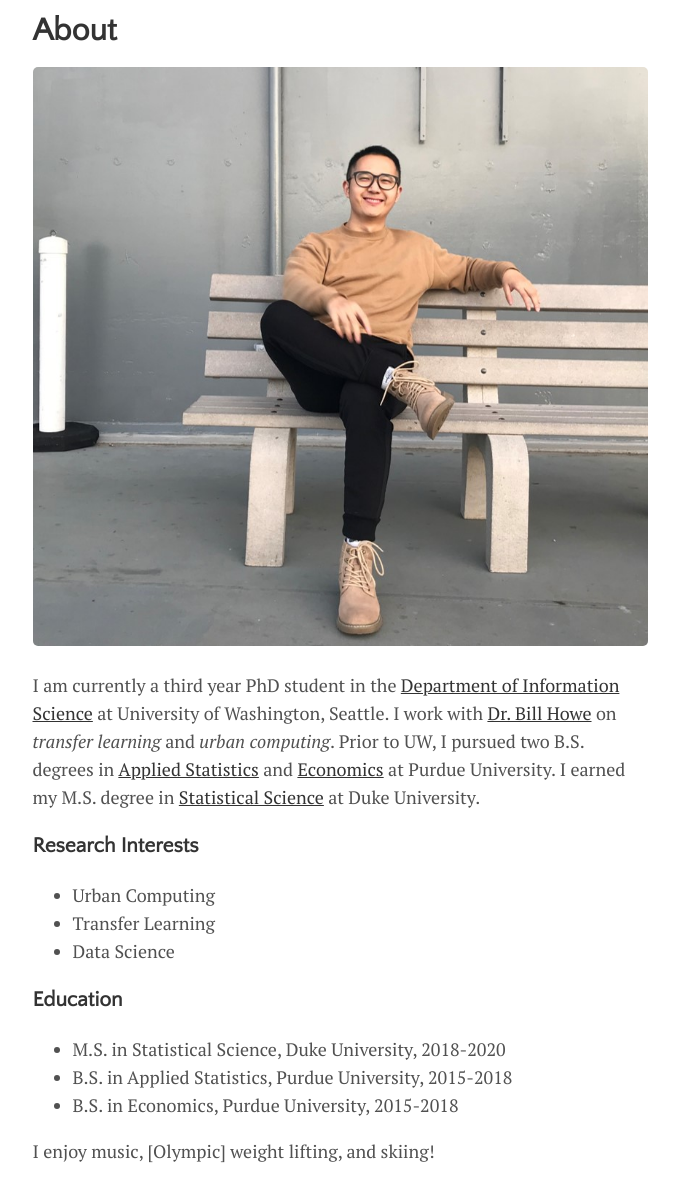
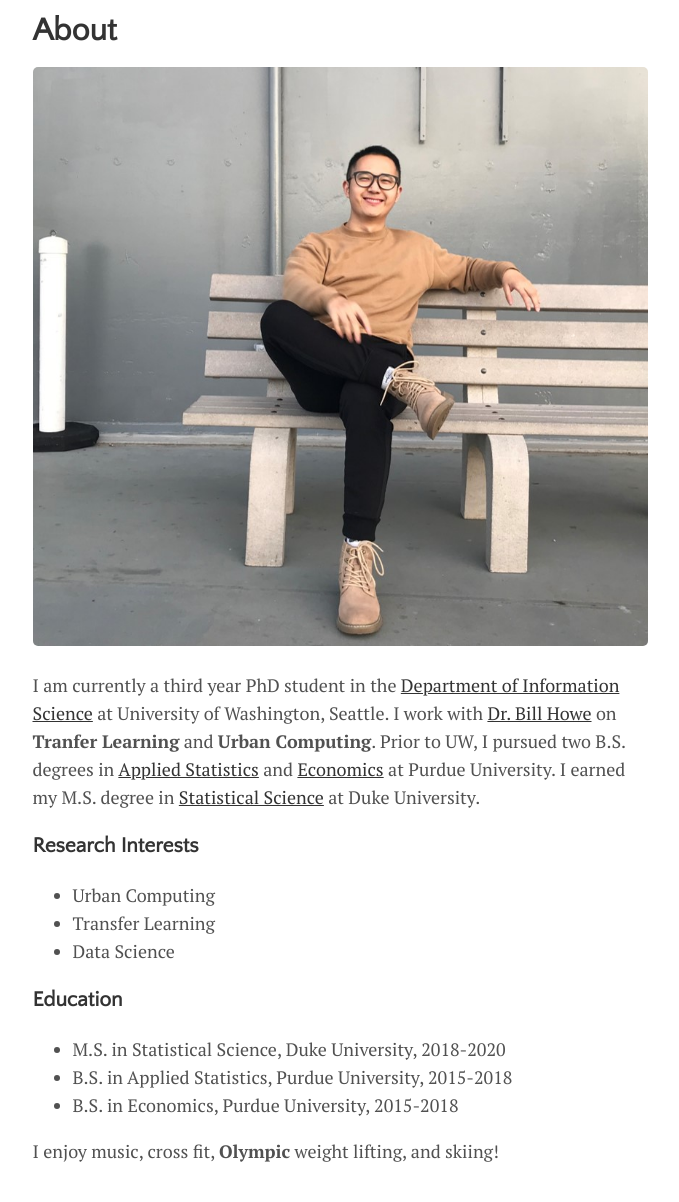
Before and after one commit to BeanHam/BeanHam.github.io, a Jekyll site: the page built from menu/about.md, in a window 1280 px wide, cut to the strip 112-1341 px from the top of the page. Shown: the top 1202 px of the strip, without its empty margins (300-979 px from the left). Built offline with Jekyll 4.4.1, drawn with Linux system fonts in a browser that asks for light colours.

Commit message:
Update about.md

```diff
--- a/menu/about.md
+++ b/menu/about.md
@@ -5,7 +5,7 @@
 
 ![plot](/assets/img/selfie.jpg)
 
-I am currently a third year PhD student in the [Department of Information Science](https://ischool.uw.edu/) at University of Washington, Seattle. I work with [Dr. Bill Howe](https://faculty.washington.edu/billhowe/) on *transfer learning* and *urban computing*. Prior to UW, I pursued two B.S. degrees in [Applied Statistics](https://www.stat.purdue.edu/) and [Economics](https://krannert.purdue.edu/academics/Economics/) at Purdue University. I earned my M.S. degree in [Statistical Science](https://stat.duke.edu/) at Duke University.
+I am currently a third year PhD student in the [Department of Information Science](https://ischool.uw.edu/) at University of Washington, Seattle. I work with [Dr. Bill Howe](https://faculty.washington.edu/billhowe/) on **Tranfer Learning** and **Urban Computing**. Prior to UW, I pursued two B.S. degrees in [Applied Statistics](https://www.stat.purdue.edu/) and [Economics](https://krannert.purdue.edu/academics/Economics/) at Purdue University. I earned my M.S. degree in [Statistical Science](https://stat.duke.edu/) at Duke University.
 
 
 ### Research Interests
@@ -20,4 +20,4 @@
 - B.S. in Applied Statistics, Purdue University, 2015-2018
 - B.S. in Economics, Purdue University, 2015-2018
 
-I enjoy music, [Olympic] weight lifting, and skiing!
+I enjoy music, cross fit, **Olympic** weight lifting, and skiing!
```
